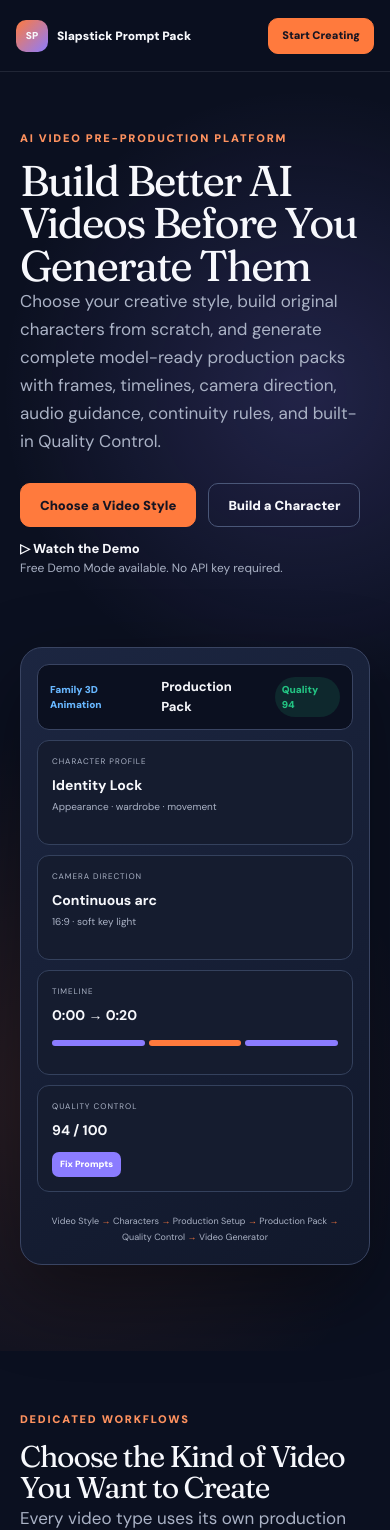
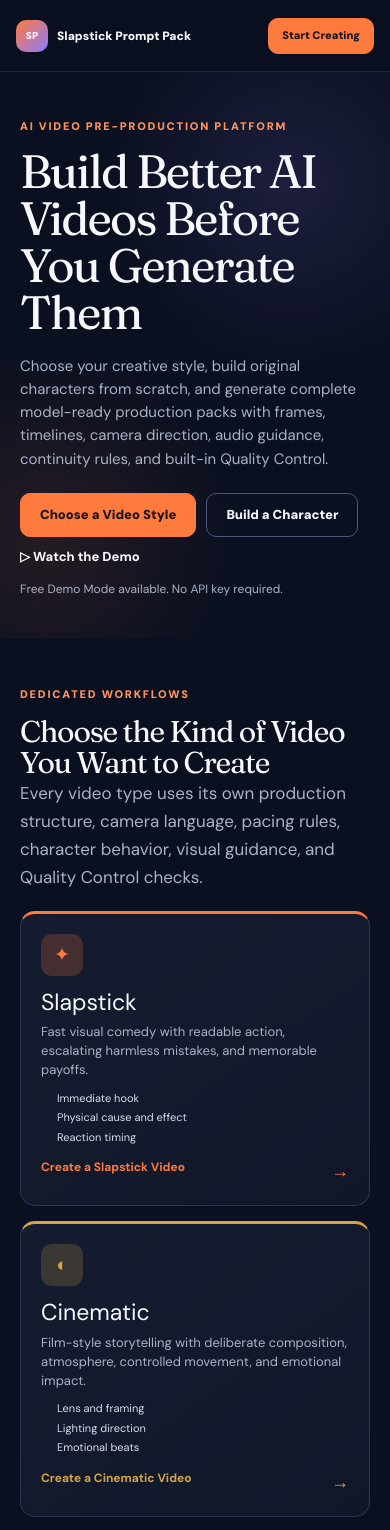
Before and after one commit to saifalrikaby1-png/slapstick-prompt-pack, a Next.js app: page / in a window 390 px wide. Shown: the top 1530 px of the page. Built offline with nearby package versions, Linux system fonts and the light colour scheme.

Commit message:
Simplify preview hero and compact video style cards

```diff
--- /dev/null
+++ b/app/marketing-compact.module.css
@@ -0,0 +1,33 @@
+.hero {
+  display: block;
+  max-width: 1240px;
+  padding: clamp(52px, 7vw, 76px) clamp(20px, 5vw, 80px) clamp(44px, 5vw, 64px);
+  background: radial-gradient(circle at 75% 20%, #8b7cff22, transparent 34%), radial-gradient(circle at 12% 82%, #ff7a3d1b, transparent 32%);
+}
+.hero > div:first-child { width: min(100%, 1120px); }
+.hero :global(h1) { max-width: 1050px; font-size: clamp(42px, 5.5vw, 76px); line-height: 1.01; }
+.hero :global(.hero-copy) { max-width: 850px; margin: 18px 0 0; }
+.hero :global(.hero-actions) { margin-top: 22px; gap: 12px; }
+.hero :global(.free-note) { margin: 14px 0 0; }
+
+.styleSection { padding-top: 62px; padding-bottom: 58px; }
+.styleSection :global(.style-card-grid) { gap: 20px; margin-top: 24px; }
+.styleSection :global(.style-card) { min-height: 0; padding: 21px 22px; border-radius: 15px; }
+.styleSection :global(.style-icon) { width: 42px; height: 42px; border-radius: 11px; font-size: 19px; }
+.styleSection :global(.style-card h3) { margin: 13px 0 8px; font-size: 24px; line-height: 1.15; }
+.styleSection :global(.style-card p) { line-height: 1.45; }
+.styleSection :global(.style-card ul) { margin: 10px 0 11px; padding-left: 16px; line-height: 1.5; }
+.styleSection :global(.style-card li + li) { margin-top: 3px; }
+.styleSection :global(.style-card b) { margin-top: 0; padding-top: 2px; }
+
+@media (max-width: 1050px) { .hero { padding-top: 54px; padding-bottom: 48px; } }
+@media (max-width: 640px) {
+  .hero { padding: 46px 20px 40px; }
+  .hero :global(h1) { font-size: clamp(39px, 12vw, 53px); }
+  .hero :global(.hero-copy) { font-size: 15px; line-height: 1.55; }
+  .hero :global(.hero-actions) { gap: 10px; }
+  .styleSection { padding-top: 48px; padding-bottom: 46px; }
+  .styleSection :global(.style-card-grid) { gap: 15px; margin-top: 20px; }
+  .styleSection :global(.style-card) { min-height: 0; padding: 20px; }
+  .styleSection :global(.style-card h3) { font-size: 23px; }
+}
--- a/app/marketing-home.tsx
+++ b/app/marketing-home.tsx
@@ -1,5 +1,6 @@
 import Link from "next/link";
 import type { CSSProperties } from "react";
+import compact from "./marketing-compact.module.css";
 import { videoStyleIds, videoStyles } from "./video-styles";
 
 const examples = [
@@ -25,14 +26,14 @@ export function MarketingHome() {
       <div className="marketing-nav-actions"><button type="button" className="text-button">Sign In <span className="sr-only">(preview placeholder)</span></button><a href="#video-types" className="marketing-button small">Start Creating</a></div>
     </header>
 
-    <section className="marketing-hero" aria-labelledby="hero-title">
+    <section className={`marketing-hero ${compact.hero}`} aria-labelledby="hero-title">
       <div><p className="eyebrow">AI VIDEO PRE-PRODUCTION PLATFORM</p><h1 id="hero-title">Build Better AI Videos Before You Generate Them</h1><p className="hero-copy">Choose your creative style, build original characters from scratch, and generate complete model-ready production packs with frames, timelines, camera direction, audio guidance, continuity rules, and built-in Quality Control.</p><div className="hero-actions"><a href="#video-types" className="marketing-button">Choose a Video Style</a><Link href="/characters" className="marketing-button secondary">Build a Character</Link><a href="#how-it-works" className="watch-link">▷ Watch the Demo</a></div><p className="free-note">Free Demo Mode available. No API key required.</p></div>
-      <div className="product-visual" aria-label="Production pack interface preview">
+      {/*
         <div className="visual-top"><span>Family 3D Animation</span><b>Production Pack</b><i>Quality 94</i></div><div className="visual-grid"><article><small>CHARACTER PROFILE</small><strong>Identity Lock</strong><p>Appearance · wardrobe · movement</p></article><article><small>CAMERA DIRECTION</small><strong>Continuous arc</strong><p>16:9 · soft key light</p></article><article><small>TIMELINE</small><strong>0:00 → 0:20</strong><div className="visual-timeline"><i /><i /><i /></div></article><article className="visual-quality"><small>QUALITY CONTROL</small><strong>94 / 100</strong><button type="button">Fix Prompts</button></article></div><div className="visual-flow">Video Style <b>→</b> Characters <b>→</b> Production Setup <b>→</b> Production Pack <b>→</b> Quality Control <b>→</b> Video Generator</div>
-      </div>
+      */}
     </section>
 
-    <section id="video-types" className="marketing-section"><p className="eyebrow">DEDICATED WORKFLOWS</p><h2>Choose the Kind of Video You Want to Create</h2><p className="section-copy">Every video type uses its own production structure, camera language, pacing rules, character behavior, visual guidance, and Quality Control checks.</p><div className="style-card-grid">{videoStyleIds.map((id) => { const style = videoStyles[id]; return <Link key={id} href={`/create/${id}`} className="style-card" style={{ "--style-accent": style.accent } as CSSProperties}><span className="style-icon">{style.icon}</span><h3>{style.name}</h3><p>{style.description}</p><ul>{style.characteristics.map((item) => <li key={item}>{item}</li>)}</ul><b>{style.action} <span>→</span></b></Link>; })}</div></section>
+    <section id="video-types" className={`marketing-section ${compact.styleSection}`}><p className="eyebrow">DEDICATED WORKFLOWS</p><h2>Choose the Kind of Video You Want to Create</h2><p className="section-copy">Every video type uses its own production structure, camera language, pacing rules, character behavior, visual guidance, and Quality Control checks.</p><div className="style-card-grid">{videoStyleIds.map((id) => { const style = videoStyles[id]; return <Link key={id} href={`/create/${id}`} className="style-card" style={{ "--style-accent": style.accent } as CSSProperties}><span className="style-icon">{style.icon}</span><h3>{style.name}</h3><p>{style.description}</p><ul>{style.characteristics.map((item) => <li key={item}>{item}</li>)}</ul><b>{style.action} <span>→</span></b></Link>; })}</div></section>
 
     <section className="value-strip"><h2>Built for creators who need reliable workflows across multiple visual styles</h2><div>{["Dedicated workflows for seven video types", "Build original characters without complex prompting", "Reuse identities across multiple productions", "Reduce avoidable generation failures", "Generate structured model-ready packs"].map((benefit) => <p key={benefit}>✓ {benefit}</p>)}</div></section>
 
```
Also changed, not shown: 1 other file (tests, documents, lock files or other folders).
